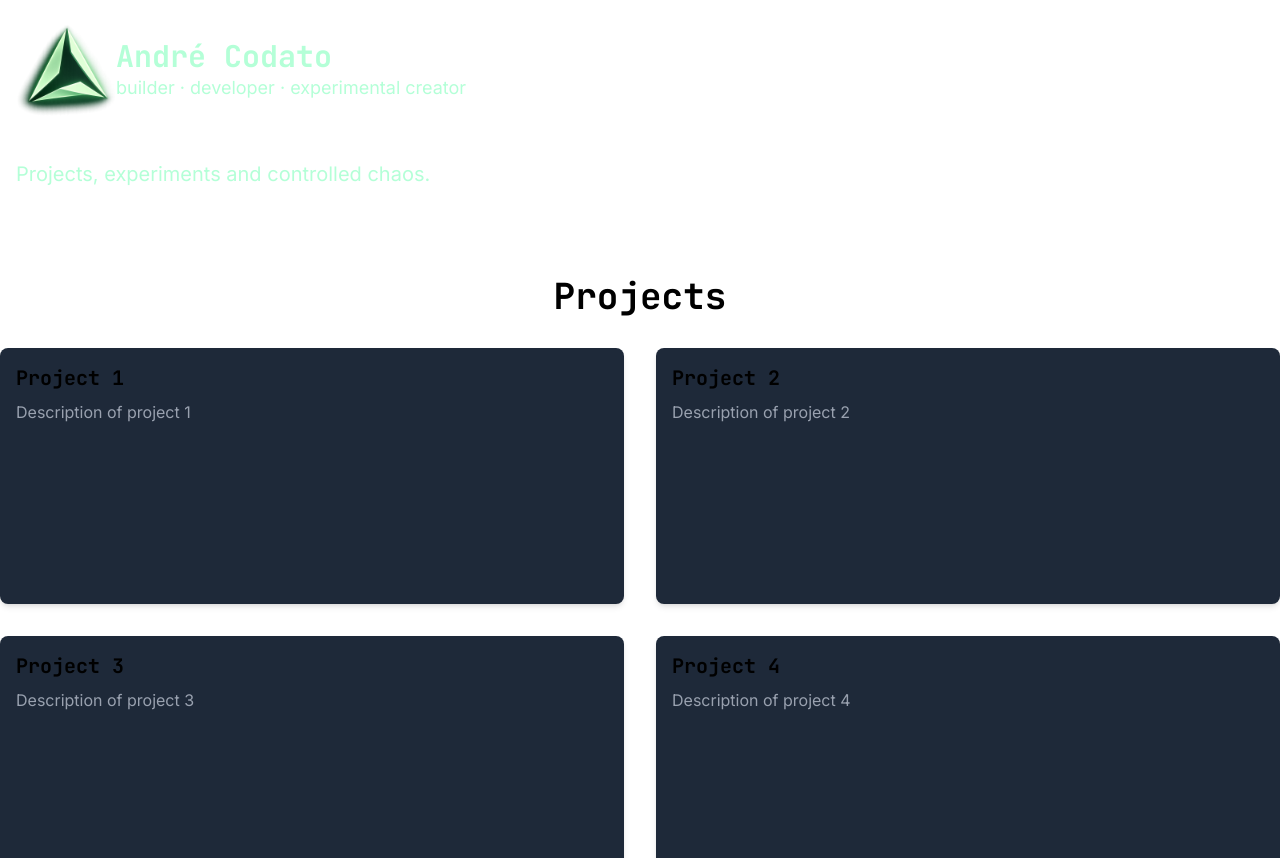
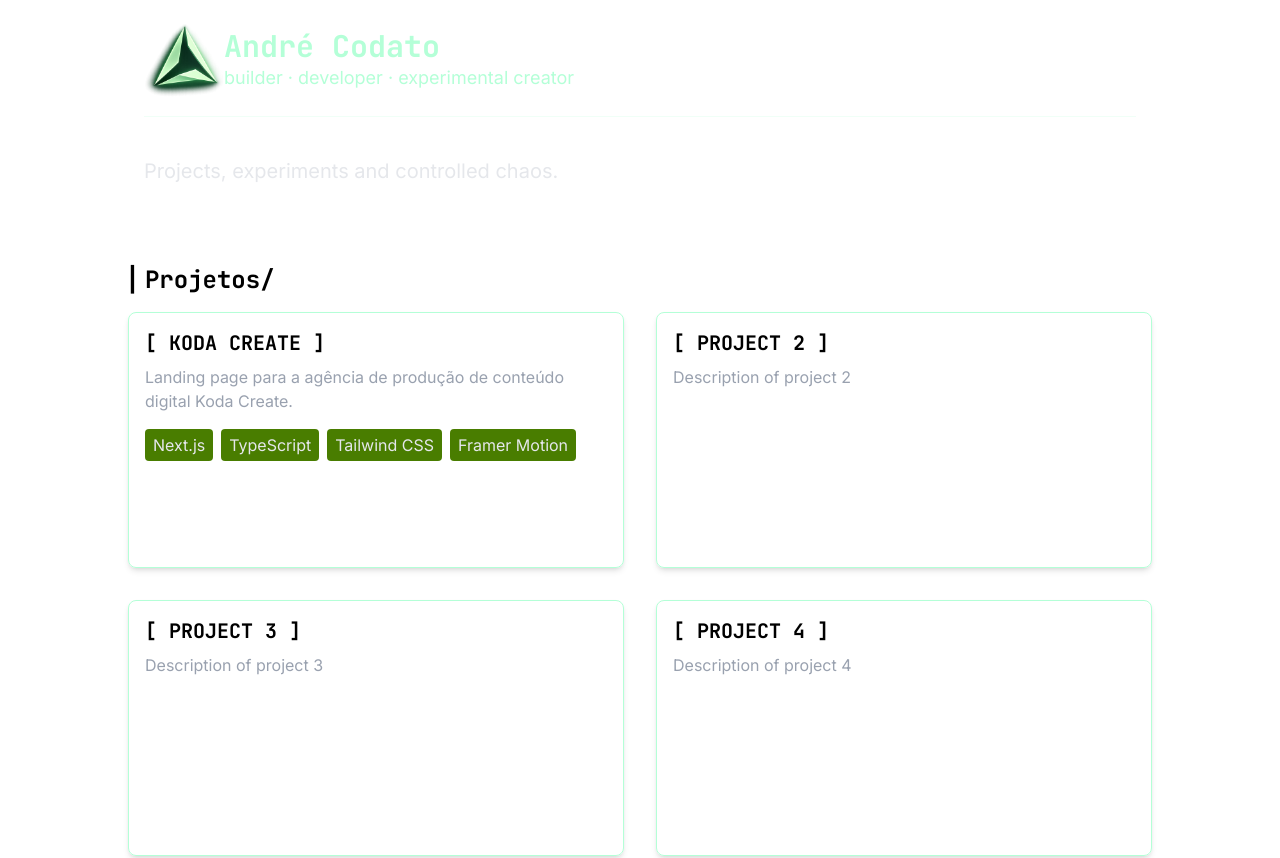
Before and after one commit to andrecodato/portfolio, a Next.js app: page / in a window 1280 px wide. Shown: the top 858 px of the page. Built offline with nearby package versions, Linux system fonts and the light colour scheme.

Commit message:
Projects section updated

```diff
--- a/src/app/layout.tsx
+++ b/src/app/layout.tsx
@@ -33,7 +33,7 @@ export default function RootLayout({
   return (
     <html lang="pt-br">
       <body
-        className={`${jetBrainsMono.variable} ${inter.variable} antialiased flex flex-col min-h-screen`}
+        className={`${jetBrainsMono.variable} ${inter.variable} antialiased flex flex-col items-center min-h-screen max-w-5xl mx-auto`}
       >
         <NavBar />
         {children}
--- a/src/components/NavBar.tsx
+++ b/src/components/NavBar.tsx
@@ -7,17 +7,16 @@ export default function NavBar() {
 
   return (
     <nav className="w-full h-16 flex flex-col justify-between my-5 px-4">
-      <div className="flex items-center">
+      <div className="flex items-center border-b border-codato-mint/20 pb-4">
         <a href="/">
-          <Image src="/logo.png" alt="Logo" width={100} height={100} />
+          <Image src="/logo.png" alt="Logo" width={80} height={80} />
         </a>
         <div className="flex flex-col text-codato-mint">
           <h1 className="text-3xl font-bold">{title}</h1>
           <p className="text-lg text-codato-mint">{subtitle}</p>
         </div>
       </div>
-        <div className="w-full h-[5px] bg-codato-mint neon-glow" />
-        <p className="text-xl text-codato-mint mt-10">{phrase}</p>
+        <p className="text-xl text-text-primary mt-10">{phrase}</p>
     </nav>
   );
 }
--- a/src/components/index.ts
+++ b/src/components/index.ts
@@ -1,11 +1,11 @@
 import NavBar from "./NavBar";
 import SectionTitle from "./ui/SectionTitle";
-import cards from "./ui/cards";
+import Cards from "./ui/Cards";
 import Footer from "./Footer";
 
 export {
   NavBar,
   SectionTitle,
-  cards,
+  Cards ,
   Footer
 };
--- a/src/components/ui/SectionTitle.tsx
+++ b/src/components/ui/SectionTitle.tsx
@@ -2,8 +2,8 @@ export default function SectionTitle({ title }: { title: string }) {
   return (
     <div className="flex items-center gap-2 text-2xl font-bold mb-4">
       <div>|</div>
-      <h2>{title}</h2>
-      <div className="flex-1 border-t border-white"></div>
+      <h2>{title}/</h2>
+      <div className=" w-full flex-1 border border-white"></div>
     </div>
   );
 }
--- a/src/components/ui/cards.tsx
+++ b/src/components/ui/cards.tsx
@@ -1,9 +1,32 @@
-export default function cards(title:string, description:string, link:string) {
-    return (
-        <div className="w-full h-64 bg-gray-800 rounded-lg shadow-md p-4">
-            <h2 className="text-xl font-bold mb-2">{title}</h2>
-            <p className="text-gray-400 mb-4">{description}</p>
-            <a href={link} className="text-blue-500 hover:underline">View Project</a>
-        </div>
-    )
+type ProjectCard = {
+  description: string;
+  linkUrl: string;
+  stack?: string[];
 };
+
+export default function Cards({ title, description, linkUrl, stack }: ProjectCard & { title: string }) {
+  const projectTitle = "[ " + title.toUpperCase() + " ]";
+  return (
+    <a
+      href={linkUrl}
+      key={title}
+      className="w-full h-64 bg-white/5 rounded-lg shadow-md p-4 cursor-pointer border border-codato-mint hover:bg-white/10 transition-colors duration-300"
+    >
+      <h2 className="text-xl font-bold mb-2">
+        {projectTitle}
+      </h2>
+      <p className="text-gray-400 mb-4">{description}</p>
+      <div className="flex flex-wrap gap-2">
+        {stack &&
+          stack.map((tech: string) => (
+            <span
+              key={tech}
+              className="bg-lime-700 text-text-primary px-2 py-1 rounded"
+            >
+              {tech}
+            </span>
+          ))}
+      </div>
+    </a>
+  );
+}
--- a/src/constants/index.ts
+++ b/src/constants/index.ts
@@ -4,22 +4,29 @@ const socialsLinks = {
   youtube: "https://www.youtube.com/@andrecodato",
 };
 
-const projectsCards = {
-  "Project 1": {
-    description: "Description of project 1",
-    link: "https://example.com/project1",
+type ProjectCard = {
+  description: string;
+  linkUrl: string;
+  stack?: string[];
+};
+
+const projectsCards: Record<string, ProjectCard> = {
+  "Koda Create": {
+    description: "Landing page para a agência de produção de conteúdo digital Koda Create.",
+    linkUrl: "https://www.kodacreate.com.br/",
+    stack: ["Next.js", "TypeScript", "Tailwind CSS", "Framer Motion"],
   },
   "Project 2": {
     description: "Description of project 2",
-    link: "https://example.com/project2",
+    linkUrl: "https://example.com/project2",
   },
   "Project 3": {
     description: "Description of project 3",
-    link: "https://example.com/project3",
+    linkUrl: "https://example.com/project3",
   },
   "Project 4": {
     description: "Description of project 4",
-    link: "https://example.com/project4",
+    linkUrl: "https://example.com/project4",
   },
 };
 
--- a/src/sections/Projetos.tsx
+++ b/src/sections/Projetos.tsx
@@ -1,17 +1,20 @@
+import { Cards, SectionTitle } from "@/components";
 import { projectsCards } from "@/constants";
 
 export default function Projetos() {
     return (
-        <div className="w-full min-h-screen flex flex-col items-center justify-center my-20">
-            <h1 className="text-4xl font-bold mb-8">Projects</h1>
-            <div className="w-full h-full grid grid-cols-2 gap-8">
-                {Object.entries(projectsCards).map(([title, { description, link }]) => (
-                    <a href={link} key={title} className="w-full h-64 bg-gray-800 rounded-lg shadow-md p-4 cursor-pointer">
-                        <h2 className="text-xl font-bold mb-2">{title}</h2>
-                        <p className="text-gray-400 mb-4">{description}</p>
-                    </a>
+        <section className="w-full my-20 pt-20">
+            <SectionTitle title="Projetos" />
+            <div className="w-full h-full grid grid-cols-2 gap-8 ">
+                {Object.entries(projectsCards).map(([title, { description, linkUrl, stack }]) => (
+                    <Cards
+                        key={title}
+                        title={title}
+                        description={description}
+                        linkUrl={linkUrl}
+                        stack={stack} />
                 ))}
             </div>
-        </div>
+        </section>
     )
 };
```
